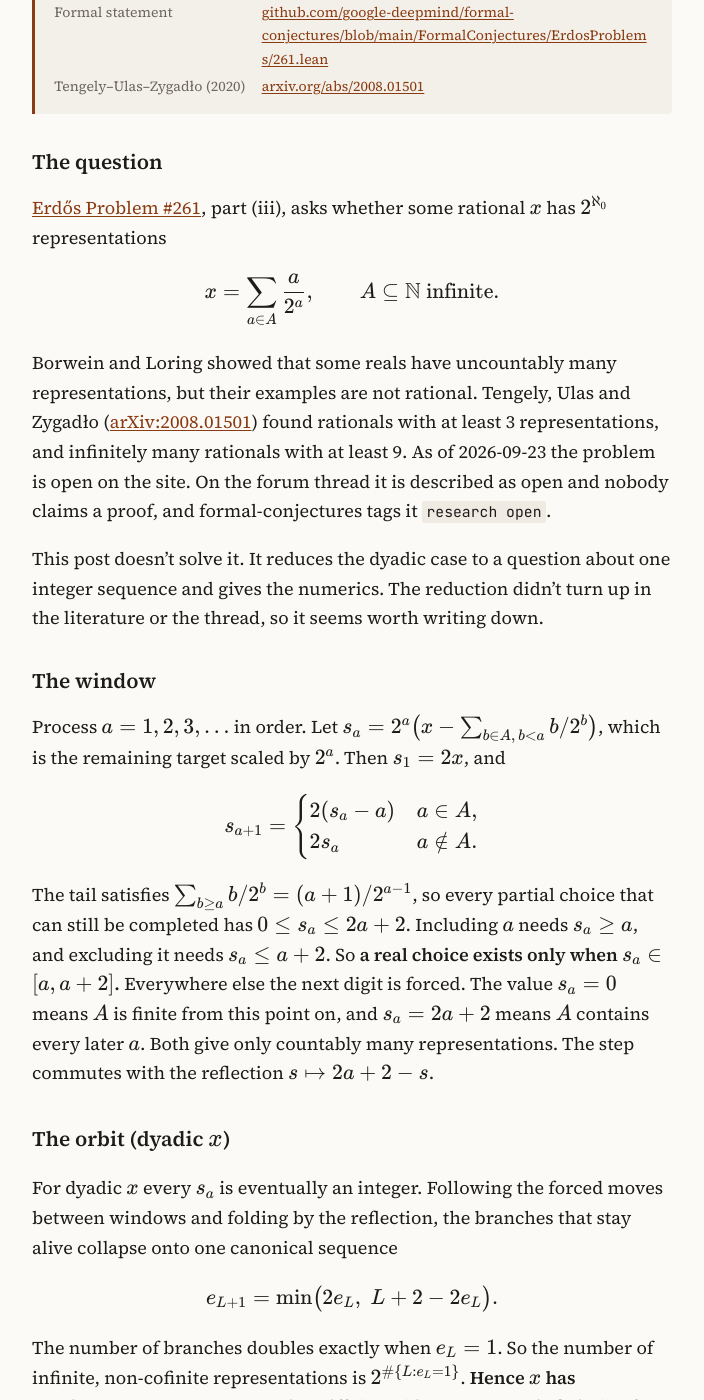
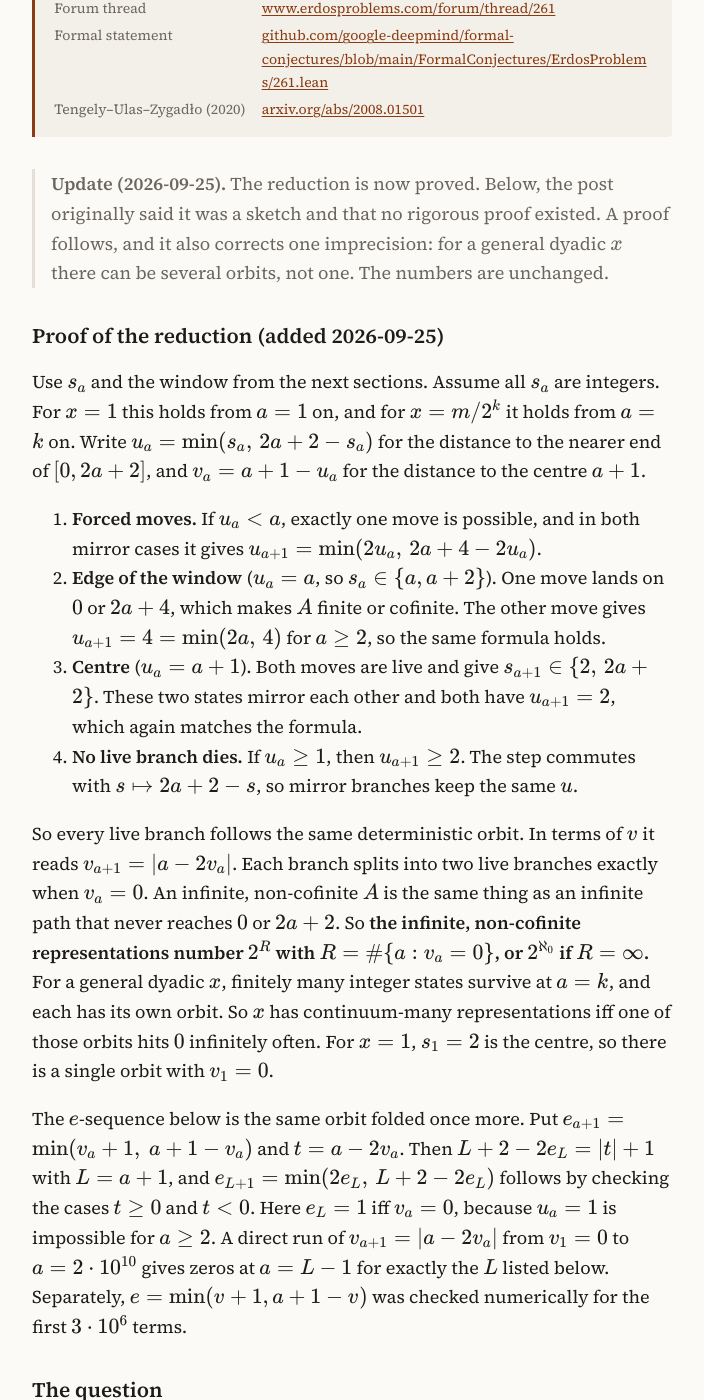
Before and after one commit to g8r-b8/erdos-lab, a Jekyll site: the page built from _posts/2026-09-24-erdos-261-iii-integer-orbit.md, in a window 1280 px wide and 1400 px high, scrolled down 829 px. Shown: the whole window, without its empty margins (288-992 px from the left). Built offline with Jekyll 4.4.1, drawn with Linux system fonts in a browser that asks for light colours; comment, search, counter and statistics services are not loaded; some of the changed text lies outside the part shown.

Commit message:
261 post: add proof of the orbit reduction (dated update)

```diff
--- a/_posts/2026-09-24-erdos-261-iii-integer-orbit.md
+++ b/_posts/2026-09-24-erdos-261-iii-integer-orbit.md
@@ -8,13 +8,13 @@
   representations reduces to whether one integer sequence returns to 1 infinitely often. For x = 1 it
   returns 15 times up to 2·10¹⁰, the last time at 5,145,362,668.
 result: >-
-  Claim (sketch): for dyadic $$x$$ the number of infinite, non-cofinite representations
+  Proved 2026-09-25 (was a sketch; see the Update): for dyadic $$x$$ the number of infinite, non-cofinite representations
   $$x = \sum_{a\in A} a/2^a$$ is $$2^{R}$$, where $$R$$ is the number of levels $$L$$ with $$e_L = 1$$ for
   $$e_{L+1} = \min(2e_L,\ L+2-2e_L)$$. So $$x$$ has $$2^{\aleph_0}$$ representations iff this orbit returns to 1
   infinitely often. For $$x=1$$ ($$e_2 = 1$$) the returns up to $$2\cdot 10^{10}$$ are at L = 2, 4, 80, 236, 432,
   1504, 2944, 6060, 6620, 18912, 54224, 302467996, 1772665632, 2148845168, 5145362668.
 verification:
-  Written proof: "sketch only (below); not written up rigorously"
+  Written proof: "complete elementary proof added 2026-09-25 (Update, below); originally a sketch"
   Brute-force check: "exact DP over all partial representations of x = 1 up to a = 1600: live-branch count doubles exactly at L = 2, 4, 80, 236, 432, 1504"
   Orbit computation: "C, 64-bit integers, to L = 2·10¹⁰; reproduced independently 2026-09-24"
   Lean: "none"
@@ -25,6 +25,43 @@
   Formal statement: https://github.com/google-deepmind/formal-conjectures/blob/main/FormalConjectures/ErdosProblems/261.lean
   Tengely–Ulas–Zygadło (2020): https://arxiv.org/abs/2008.01501
 ---
+
+> **Update (2026-09-25).** The reduction is now proved. Below, the post originally said it was a sketch and
+> that no rigorous proof existed. A proof follows, and it also corrects one imprecision: for a general dyadic
+> $$x$$ there can be several orbits, not one. The numbers are unchanged.
+
+## Proof of the reduction (added 2026-09-25)
+
+Use $$s_a$$ and the window from the next sections. Assume all $$s_a$$ are integers. For $$x = 1$$ this holds
+from $$a = 1$$ on, and for $$x = m/2^k$$ it holds from $$a = k$$ on. Write $$u_a = \min(s_a,\, 2a+2-s_a)$$ for the
+distance to the nearer end of $$[0, 2a+2]$$, and $$v_a = a+1-u_a$$ for the distance to the centre $$a+1$$.
+
+1. **Forced moves.** If $$u_a < a$$, exactly one move is possible, and in both mirror cases it gives
+   $$u_{a+1} = \min(2u_a,\, 2a+4-2u_a)$$.
+2. **Edge of the window** ($$u_a = a$$, so $$s_a \in \{a, a+2\}$$). One move lands on $$0$$ or $$2a+4$$, which
+   makes $$A$$ finite or cofinite. The other move gives $$u_{a+1} = 4 = \min(2a,\, 4)$$ for $$a\ge2$$, so the
+   same formula holds.
+3. **Centre** ($$u_a = a+1$$). Both moves are live and give $$s_{a+1} \in \{2,\, 2a+2\}$$. These two states
+   mirror each other and both have $$u_{a+1} = 2$$, which again matches the formula.
+4. **No live branch dies.** If $$u_a \ge 1$$, then $$u_{a+1} \ge 2$$. The step commutes with
+   $$s \mapsto 2a+2-s$$, so mirror branches keep the same $$u$$.
+
+So every live branch follows the same deterministic orbit. In terms of $$v$$ it reads
+$$v_{a+1} = \lvert a - 2v_a\rvert$$. Each branch splits into two live branches exactly when $$v_a = 0$$. An
+infinite, non-cofinite $$A$$ is the same thing as an infinite path that never reaches $$0$$ or $$2a+2$$. So
+**the infinite, non-cofinite representations number $$2^{R}$$ with $$R = \#\{a : v_a = 0\}$$, or
+$$2^{\aleph_0}$$ if $$R = \infty$$.** For a general dyadic $$x$$, finitely many integer states survive at
+$$a = k$$, and each has its own orbit. So $$x$$ has continuum-many representations iff one of those orbits
+hits $$0$$ infinitely often. For $$x = 1$$, $$s_1 = 2$$ is the centre, so there is a single orbit with
+$$v_1 = 0$$.
+
+The $$e$$-sequence below is the same orbit folded once more. Put $$e_{a+1} = \min(v_a+1,\ a+1-v_a)$$ and
+$$t = a - 2v_a$$. Then $$L+2-2e_L = \lvert t\rvert+1$$ with $$L = a+1$$, and
+$$e_{L+1} = \min(2e_L,\, L+2-2e_L)$$ follows by checking the cases $$t \ge 0$$ and $$t < 0$$.
+Here $$e_L = 1$$ iff $$v_a = 0$$, because $$u_a = 1$$ is impossible for $$a \ge 2$$. A direct run of
+$$v_{a+1} = \lvert a-2v_a\rvert$$ from $$v_1 = 0$$ to $$a = 2\cdot10^{10}$$ gives zeros at
+$$a = L-1$$ for exactly the $$L$$ listed below. Separately, $$e = \min(v+1, a+1-v)$$ was checked numerically
+for the first $$3\cdot10^6$$ terms.
 
 ## The question
 
@@ -71,7 +108,7 @@
 
 The number of branches doubles exactly when $$e_L = 1$$. So the number of infinite, non-cofinite
 representations is $$2^{\#\{L : e_L = 1\}}$$. **Hence $$x$$ has continuum-many representations iff the orbit
-returns to 1 infinitely often.** This is a sketch. The claim that live branches never die, only merge onto
+returns to 1 infinitely often.** This is a sketch (proved in the Update above). The claim that live branches never die, only merge onto
 the canonical orbit, is checked numerically (below) but not yet written up as a proof.
 
 For $$x = 1$$ the orbit starts at $$e_2 = 1$$ and returns at
@@ -93,7 +130,7 @@
   1, 2, 4, 8, 16, 32, 64, and it doubles at exactly $$a$$ = 2, 4, 80, 236, 432, 1504. That matches the orbit.
 - **Orbit.** The return levels were computed twice, on 2026-09-23 and independently on 2026-09-24, with
   identical output to $$2\cdot10^{10}$$.
-- **Not checked.** There is no rigorous proof of the reduction, no Lean, and no referee.
+- **Not checked.** There is no rigorous proof of the reduction (superseded 2026-09-25: see the Update), no Lean, and no referee.
 
 ## Why it's hard
 
```
